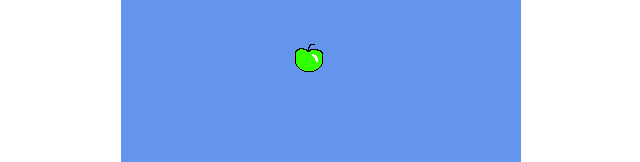
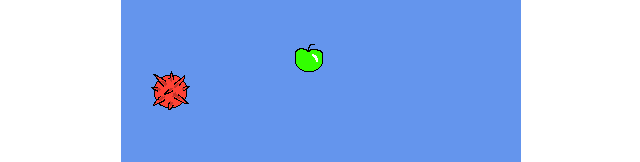
Before and after one commit to alsorokin/Roomerang, a React (Vite) app in the folder roomerang.client/: page / in a window 1280 px wide. Shown: the part 516-678 px from the top of the page, without its empty margins (319-959 px from the left). Built offline with nearby package versions, Linux system fonts and the light colour scheme; the HTML template or start-up script is replaced by a standard one.

Commit message:
Add enemy

```diff
--- a/roomerang.client/app.css
+++ b/roomerang.client/app.css
@@ -39,6 +39,12 @@
     height: 10px;
 }
 
+.ball {
+    position: absolute;
+    width: 42px;
+    height: 42px;
+}
+
 .field {
     position: absolute;
     background-color: cornflowerblue;
--- a/roomerang.client/src/App.tsx
+++ b/roomerang.client/src/App.tsx
@@ -5,6 +5,7 @@ import { distanceBetweenPoints } from './helpers';
 const boomerangRadius = 42;
 const appleRadius = 28;
 const appleNextRadius = 10;
+const ballRadius = 42;
 const fieldWidth = 400;
 const fieldHeight = 675;
 const renderInterval = 5;
@@ -19,6 +20,7 @@ function App() {
     const antiboom = useRef<HTMLImageElement | null>(null);
     const apple = useRef<HTMLImageElement | null>(null);
     const appleNext = useRef<HTMLImageElement | null>(null);
+    const ball = useRef<HTMLImageElement | null>(null);
     const position = useRef({
         boomX: boomerangRadius / 2,
         boomY: boomerangInitialY,
@@ -28,6 +30,8 @@ function App() {
         appleY: -1,
         appleNextX: -1,
         appleNextY: -1,
+        ballX: -1,
+        ballY: -1,
     });
     const momentum = useRef({
         boomX: 0,
@@ -45,6 +49,7 @@ function App() {
     const [antiboomerangStyle, setAntiboomerangStyle] = useState(initialBoomerangStyle);
     const [appleStyle, setAppleStyle] = useState({ left: '', top: '' });
     const [appleNextStyle, setAppleNextStyle] = useState({ left: '', top: '' });
+    const [ballStyle, setBallStyle] = useState({ left: '', top: '' });
     const [scoreText, setScoreText] = useState('0');
     const [antiscoreText, setAntiscoreText] = useState('0');
 
@@ -64,6 +69,15 @@ function App() {
             top: position.current.appleNextY - appleNextRadius / 2 + 'px',
         };
         setAppleNextStyle(newAppleNextStyle);
+
+        // Set initial ball position
+        position.current.ballX = ballRadius + Math.random() * (fieldWidth - ballRadius * 3);
+        position.current.ballY = ballRadius + Math.random() * (fieldHeight - ballRadius * 3);
+        const newBallStyle = {
+            left: position.current.ballX - ballRadius / 2 + 'px',
+            top: position.current.ballY - ballRadius / 2 + 'px',
+        };
+        setBallStyle(newBallStyle);
 
         // Game loop
         let interval = setInterval(() => {
@@ -118,6 +132,21 @@ function App() {
                 setAntiscoreText((++antiscore.current).toString());
             }
 
+            // Check for ball collision
+            const boomBallDistance = distanceBetweenPoints(position.current.boomX, position.current.boomY, position.current.ballX, position.current.ballY);
+            const antiboomBallDistance = distanceBetweenPoints(position.current.antiboomX, position.current.antiboomY, position.current.ballX, position.current.ballY);
+            if (boomBallDistance < boomerangRadius / 2 + ballRadius / 2) {
+                resetBall();
+                resetBoomerang();
+                score.current -= 3;
+                setScoreText(score.current.toString());
+            } else if (antiboomBallDistance < boomerangRadius / 2 + ballRadius / 2) {
+                resetBall();
+                resetAntiboomerang();
+                antiscore.current -= 3;
+                setAntiscoreText(antiscore.current.toString());
+            }
+
             function resetApple() {
                 // put apple to next position
                 position.current.appleX = position.current.appleNextX;
@@ -137,6 +166,41 @@ function App() {
                 };
                 setAppleNextStyle(newAppleNextStyle);
             }
+
+            function resetBall() {
+                position.current.ballX = ballRadius + Math.random() * (fieldWidth - ballRadius * 3);
+                position.current.ballY = ballRadius + Math.random() * (fieldHeight - ballRadius * 3);
+                const newBallStyle = {
+                    left: position.current.ballX - ballRadius / 2 + 'px',
+                    top: position.current.ballY - ballRadius / 2 + 'px',
+                };
+                setBallStyle(newBallStyle);
+            }
+
+            function resetBoomerang() {
+                boomerangLaunched.current = false;
+                momentum.current.boomY = 0;
+                position.current.boomY = fieldHeight - boomerangRadius / 2;
+                const newBoomStyle = {
+                    left: position.current.boomX + 'px',
+                    top: position.current.boomY + 'px',
+                    animationPlayState: 'paused'
+                };
+                setBoomerangStyle(newBoomStyle);
+            }
+
+            function resetAntiboomerang() {
+                antiboomerangLaunched.current = false;
+                momentum.current.antiboomY = 0;
+                position.current.antiboomY = boomerangRadius / 2;
+                const newAntiboomStyle = {
+                    left: position.current.antiboomX + 'px',
+                    top: position.current.antiboomY + 'px',
+                    animationPlayState: 'paused'
+                };
+                setAntiboomerangStyle(newAntiboomStyle);
+            }
+
         }, renderInterval);
         return () => clearInterval(interval);
     }, []);
@@ -159,6 +223,7 @@ function App() {
                 <img ref={antiboom} className="boom top" src="src/assets/boom_top_42.png" style={antiboomerangStyle} />
                 <img ref={apple} className="apple" src="src/assets/apple_green_28.png" style={appleStyle} />
                 <img ref={appleNext} className="apple next" src="src/assets/apple_green_28.png" style={appleNextStyle} />
+                <img ref={ball} className="ball" src="src/assets/ball_42.png" style={ballStyle} />
             </div>
         </div>
     );
```
Also changed, not shown: roomerang.client/src/assets/ball_42.png (added).
